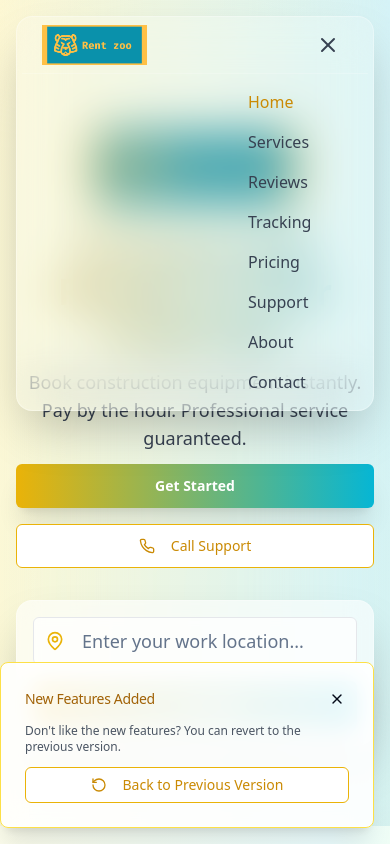
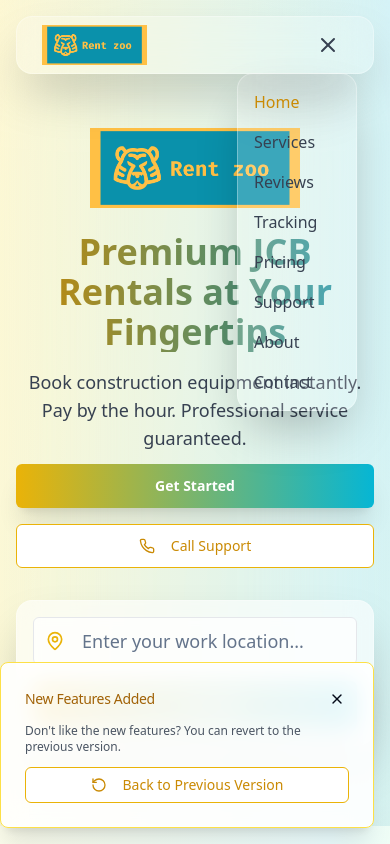
Before and after one commit to lokesht123/rentzoo-jcb-locator, a React (Vite) app: page / in a window 390 px wide. Both pictures are taken after a click on the button 328 px from the left and 45 px from the top of the page. Shown: the top 844 px of the page. Built offline with nearby package versions, Linux system fonts and the light colour scheme.

Commit message:
Fix: Reduce mobile dropdown width
Reduce the width of the mobile dropdown to fit the longest page name and align it to the right of the navbar.

```diff
--- a/src/components/Navigation.tsx
+++ b/src/components/Navigation.tsx
@@ -75,8 +75,8 @@ const Navigation = () => {
 
         {/* Mobile Navigation */}
         {isOpen && (
-          <div className="lg:hidden py-4 border-t border-white/20 relative">
-            <div className="flex flex-col space-y-4 ml-auto w-fit min-w-[120px] pr-4">
+          <div className="lg:hidden absolute right-4 top-full mt-0 bg-white/20 backdrop-blur-xl border border-white/30 shadow-2xl rounded-2xl py-4 w-fit min-w-[120px]">
+            <div className="flex flex-col space-y-4 px-4">
               {navItems.map((item) => (
                 <Link
                   key={item.name}
```
